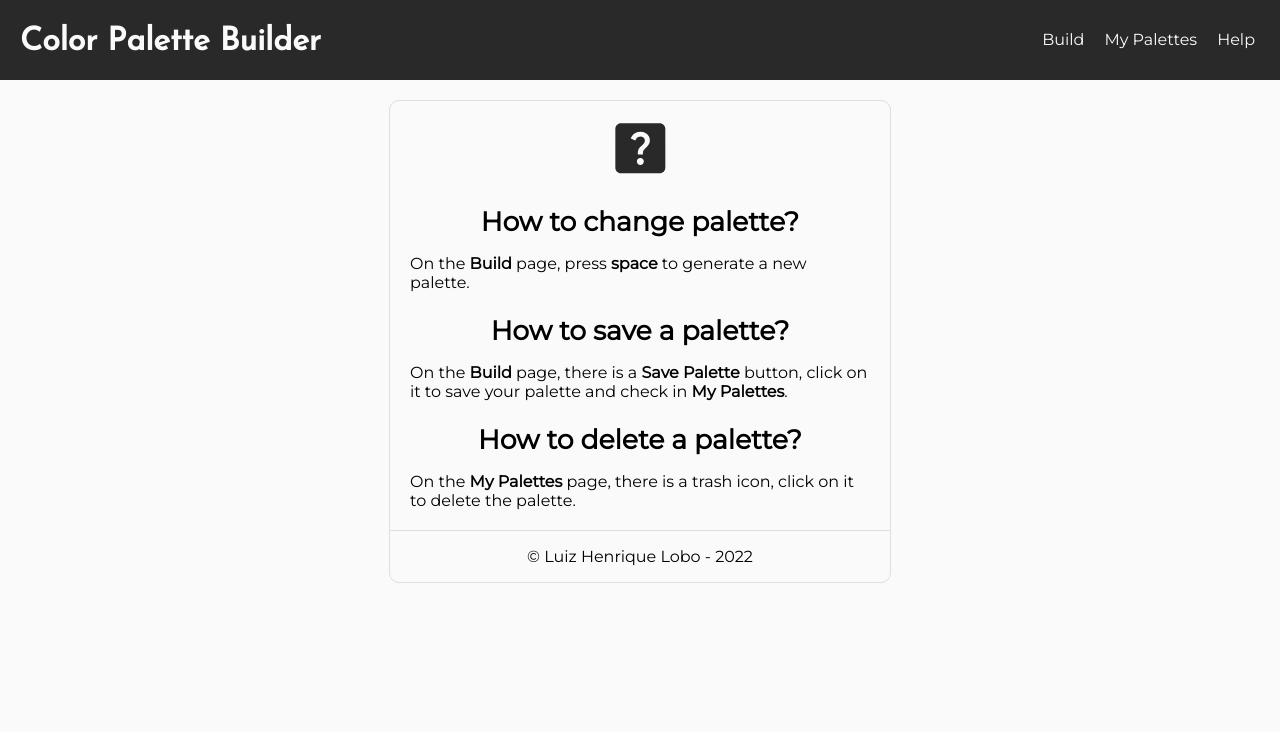
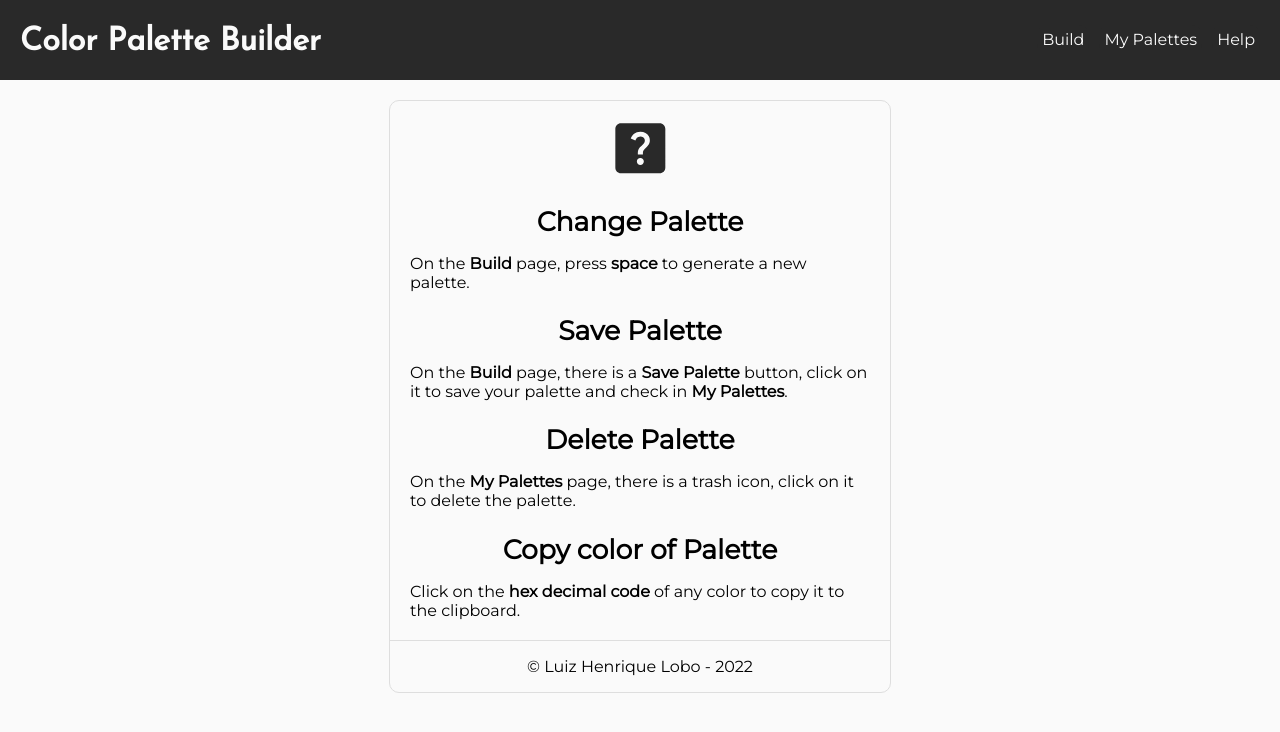
Before and after one commit to LuizHenriqueLobo1/color-palette-builder, a React (Vite) app: page /help in a window 1280 px wide. Shown: the top 732 px of the page. Built offline with nearby package versions, Linux system fonts and the light colour scheme; the HTML template or start-up script is replaced by a standard one.

Commit message:
Atualizando menu de ajuda

```diff
--- a/src/pages/Help/Help.jsx
+++ b/src/pages/Help/Help.jsx
@@ -10,21 +10,27 @@ export default function MyPalettes() {
             <h1>
               <MdHelpCenter className='icon' style={{ color: '#292929' }} />
             </h1>
-            <h2>How to change palette?</h2>
+            <h2>Change Palette</h2>
             <p>
               On the <b>Build</b> page, press <b>space</b> to generate a new palette.
             </p>
             <h2>
-              How to save a palette?
+              Save Palette
             </h2>
             <p>
               On the <b>Build</b> page, there is a <b>Save Palette</b> button, click on it to save your palette and check in <b>My Palettes</b>.
             </p>
             <h2>
-              How to delete a palette?
+              Delete Palette
             </h2>
             <p>
               On the <b>My Palettes</b> page, there is a trash icon, click on it to delete the palette.
+            </p>
+            <h2>
+              Copy color of Palette
+            </h2>
+            <p>
+              Click on the <b>hex decimal code</b> of any color to copy it to the clipboard.
             </p>
           </div>
           <div className='help-card-footer'>
```
